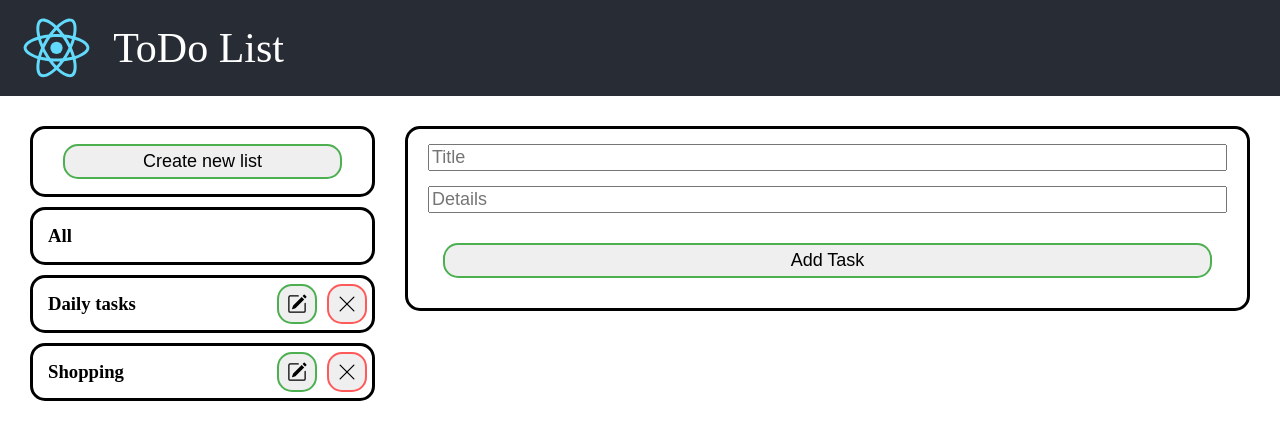
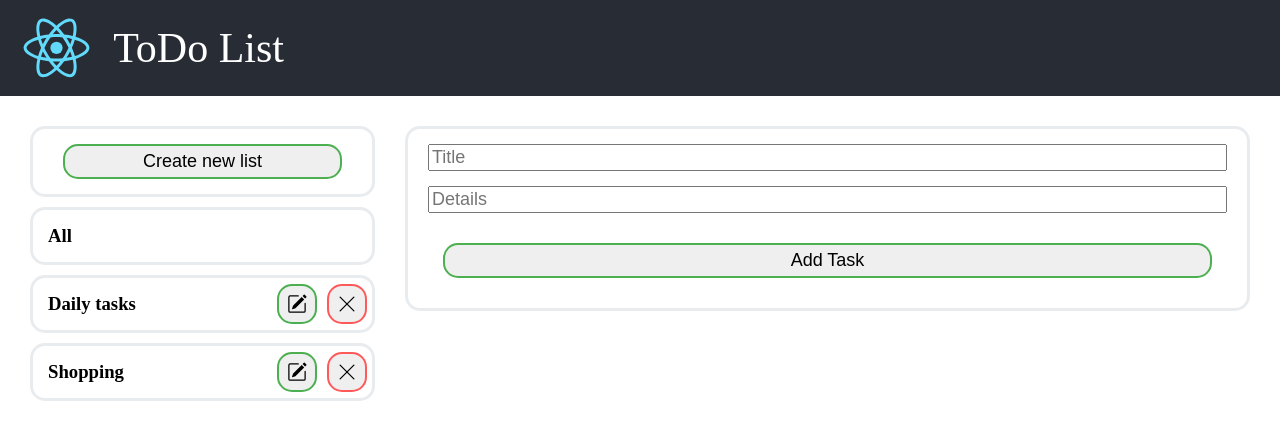
Before and after one commit to SergeySharipov/react-todo-list, a React (Create React App) app: page / in a window 1280 px wide. Shown: the top 440 px of the page. Built offline with nearby package versions, Linux system fonts and the light colour scheme.

Commit message:
Update CSS

```diff
--- a/src/components/categories/AddCategory.css
+++ b/src/components/categories/AddCategory.css
@@ -4,7 +4,7 @@
     align-items: center;
     margin: 5px;
     padding: 0px 15px 0px;
-    border-color: black;
+    border-color: #e9ecef;
     border-style: solid;
     border-radius: 15px;
 }
--- a/src/components/categories/Category.css
+++ b/src/components/categories/Category.css
@@ -3,7 +3,7 @@
     flex-direction: row;
     align-items: center;
     margin: 5px;
-    border-color: black;
+    border-color: #e9ecef;
     border-style: solid;
     border-radius: 15px;
 }
@@ -12,7 +12,7 @@
     background-color: #e9ecef;
 }
 
-.Category-title{
+.Category-title {
     margin: 15px;
     margin-right: auto;
 }
--- a/src/components/tasks/AddTask.css
+++ b/src/components/tasks/AddTask.css
@@ -4,7 +4,7 @@
     align-items: center;
     margin: 5px;
     padding: 0px 15px 0px;
-    border-color: black;
+    border-color: #e9ecef;
     border-style: solid;
     border-radius: 15px;
 }
--- a/src/components/tasks/Task.css
+++ b/src/components/tasks/Task.css
@@ -4,7 +4,7 @@
     align-items: center;
     margin: 5px;
     padding: 0px 15px 0px;
-    border-color: black;
+    border-color: #e9ecef;
     border-style: solid;
     border-radius: 15px;
 }
```
